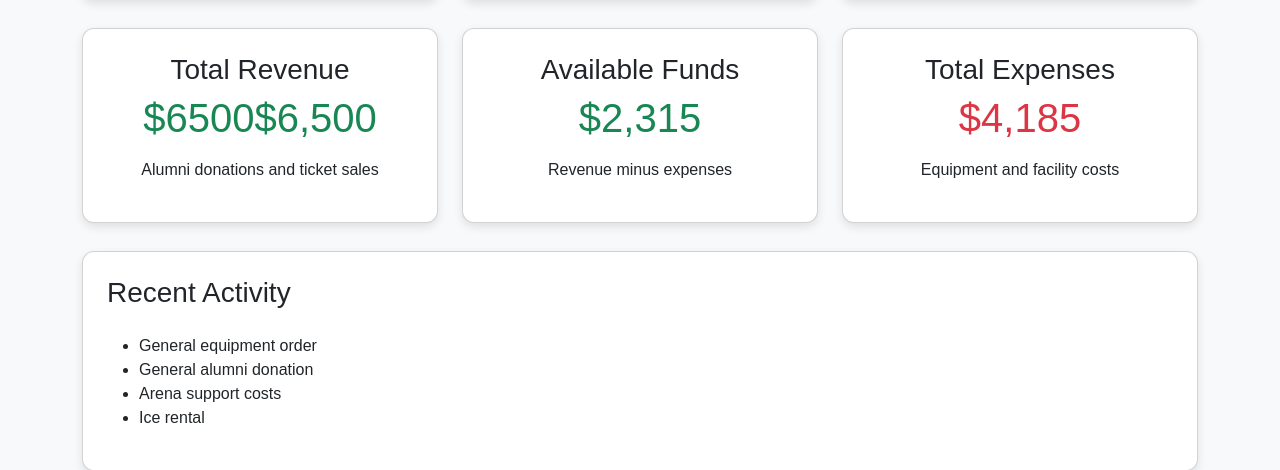
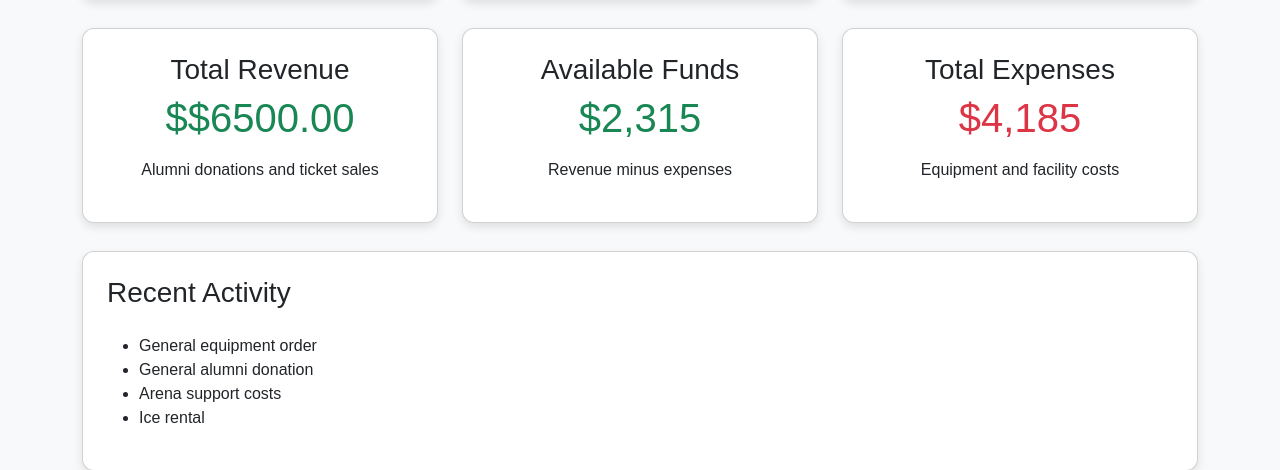
Before and after one commit to UMDBMGT407/S2026_TEAM2, a Flask app: page /home in a window 1280 px wide. Shown: the part 490-960 px from the top of the page. Run offline with Flask 3, Linux system fonts and the light colour scheme; a user stored in the database is signed in; data comes from the database, SQL or seed files in the repository; some libraries are stand-ins or nearby versions.

Commit message:
fixed total revenue card - admin-dashboard.html

```diff
--- a/Benchmark2B/templates/admin-dashboard.html
+++ b/Benchmark2B/templates/admin-dashboard.html
@@ -60,9 +60,8 @@
       <div class="col-md-4">
         <div class="card p-4 card-box text-center">
           <h3>Total Revenue</h3>
-          <p class="display-6 text-success">${{ "%.0f"|format(stats.total_revenue) | int | string | replace(",", "") }}
+          <p class="display-6 text-success">$${{ "%.2f"|format(stats.total_revenue) }}
             {%- set rev = stats.total_revenue | int -%}
-            ${{ "{:,.0f}".format(stats.total_revenue) }}
           </p>
           <p>Alumni donations and ticket sales</p>
         </div>
```
